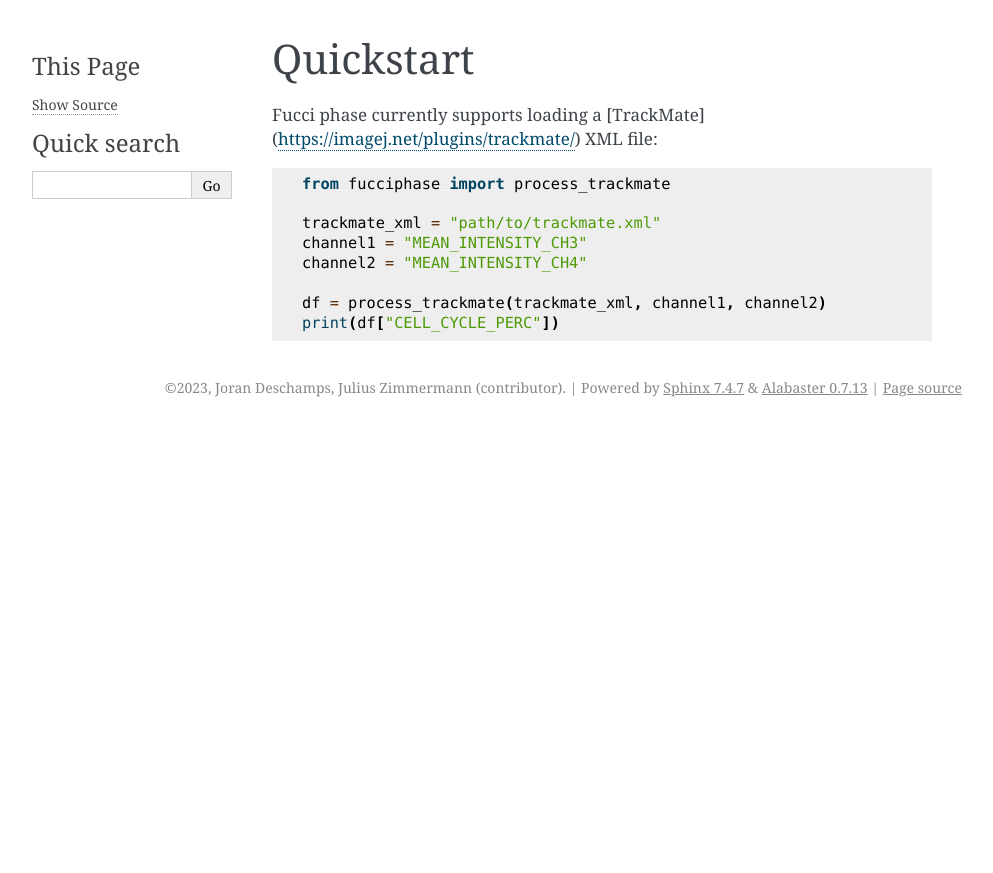
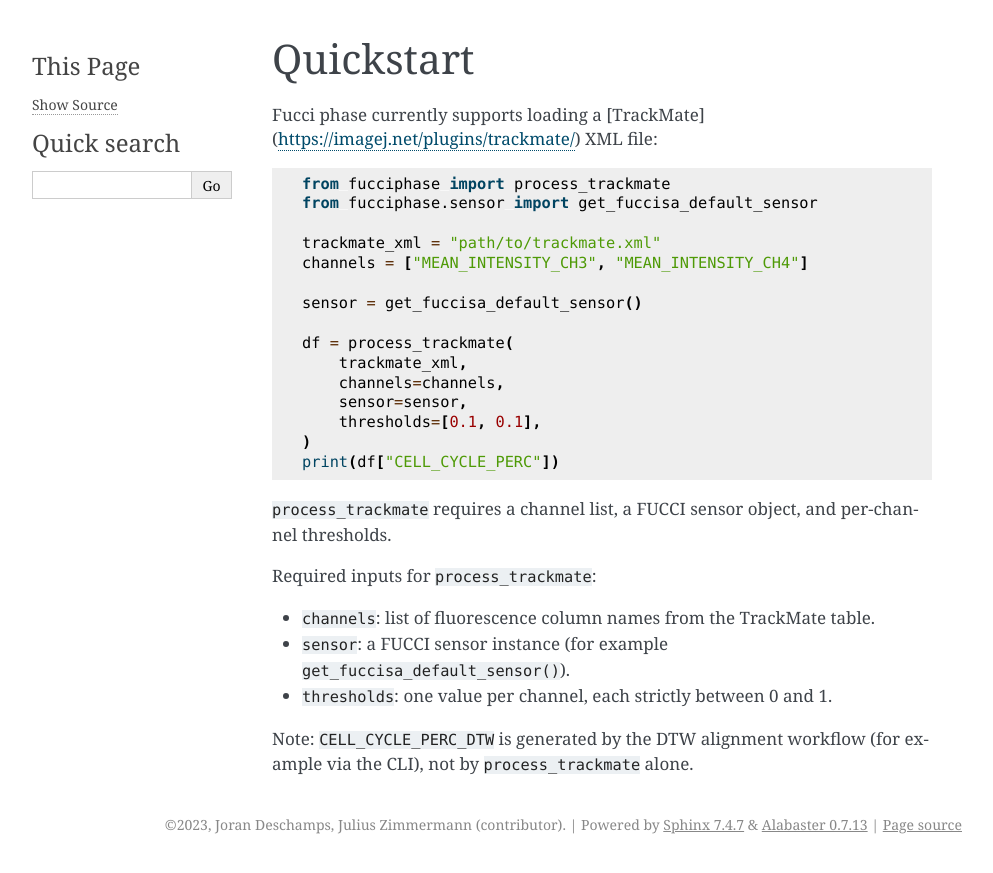
Before and after one commit to Synthetic-Physiology-Lab/fucciphase, a Sphinx documentation site: the page built from doc/usage/quickstart.rst, in a window 1280 px wide. Shown: the top 873 px of the page, without its empty margins (148-1141 px from the left). Built offline with Sphinx 7.4.7, drawn with Linux system fonts in a browser that asks for light colours.

Commit message:
new branch b1: docs improvements

```diff
--- a/doc/usage/quickstart.rst
+++ b/doc/usage/quickstart.rst
@@ -9,10 +9,29 @@ Fucci phase currently supports loading a
 .. code-block:: python
 
     from fucciphase import process_trackmate
+    from fucciphase.sensor import get_fuccisa_default_sensor
 
     trackmate_xml = "path/to/trackmate.xml"
-    channel1 = "MEAN_INTENSITY_CH3"
-    channel2 = "MEAN_INTENSITY_CH4"
+    channels = ["MEAN_INTENSITY_CH3", "MEAN_INTENSITY_CH4"]
 
-    df = process_trackmate(trackmate_xml, channel1, channel2)
+    sensor = get_fuccisa_default_sensor()
+
+    df = process_trackmate(
+        trackmate_xml,
+        channels=channels,
+        sensor=sensor,
+        thresholds=[0.1, 0.1],
+    )
     print(df["CELL_CYCLE_PERC"])
+
+``process_trackmate`` requires a channel list, a FUCCI sensor object, and
+per-channel thresholds.
+
+Required inputs for ``process_trackmate``:
+
+- ``channels``: list of fluorescence column names from the TrackMate table.
+- ``sensor``: a FUCCI sensor instance (for example ``get_fuccisa_default_sensor()``).
+- ``thresholds``: one value per channel, each strictly between 0 and 1.
+
+Note: ``CELL_CYCLE_PERC_DTW`` is generated by the DTW alignment workflow
+(for example via the CLI), not by ``process_trackmate`` alone.
```
Also changed, not shown: README.md (+11 -10 lines), examples/reproducibility/README.md.
